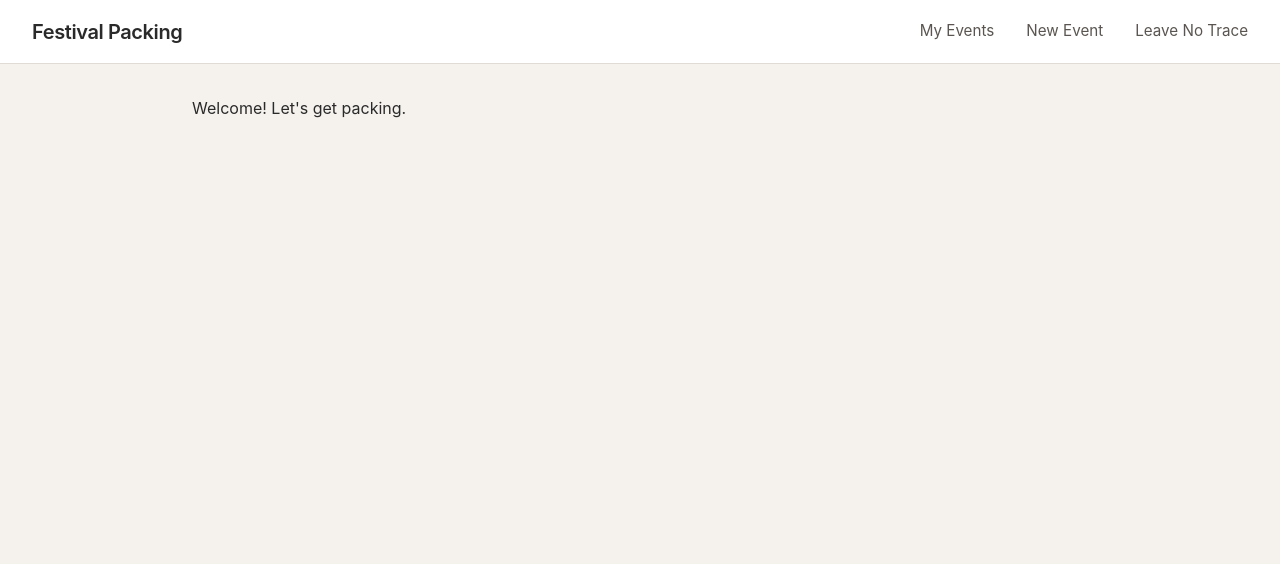
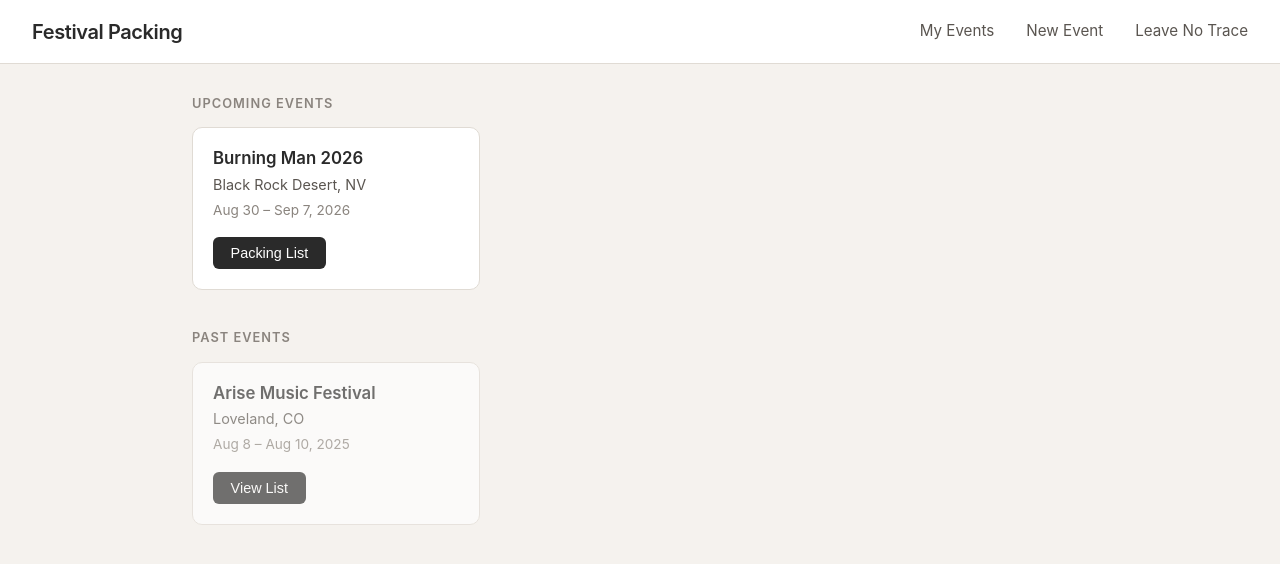
Before and after one commit to jellycat-code/festival-packing, a React (Vite) app: page / in a window 1280 px wide. Shown: the top 564 px of the page. Built offline with nearby package versions, Linux system fonts and the light colour scheme.

Commit message:
Phase 2: homepage with active and past event cards

```diff
--- a/src/App.css
+++ b/src/App.css
@@ -19,6 +19,7 @@
   font-weight: 600;
   color: #2a2a2a;
   letter-spacing: -0.02em;
+  cursor: pointer;
 }
 
 .nav {
@@ -43,3 +44,34 @@
   margin: 0 auto;
   width: 100%;
 }
+
+/* Buttons */
+.btn {
+  display: inline-block;
+  padding: 0.5rem 1.1rem;
+  border-radius: 6px;
+  font-size: 0.9rem;
+  font-weight: 500;
+  cursor: pointer;
+  border: none;
+  transition: background-color 0.2s;
+}
+
+.btn--primary {
+  background-color: #2a2a2a;
+  color: #ffffff;
+}
+
+.btn--primary:hover {
+  background-color: #444;
+}
+
+.btn--secondary {
+  background-color: transparent;
+  color: #2a2a2a;
+  border: 1px solid #c8c2bc;
+}
+
+.btn--secondary:hover {
+  background-color: #ede9e4;
+}
--- a/src/App.jsx
+++ b/src/App.jsx
@@ -1,19 +1,56 @@
+import { useState } from 'react'
+import HomePage from './components/HomePage'
 import './App.css'
 
+const SAMPLE_EVENTS = [
+  {
+    id: 1,
+    name: 'Burning Man 2026',
+    location: 'Black Rock Desert, NV',
+    startDate: '2026-08-30',
+    endDate: '2026-09-07',
+    travelDaysTo: 2,
+    travelDaysFrom: 2,
+    status: 'planning',
+  },
+  {
+    id: 2,
+    name: 'Arise Music Festival',
+    location: 'Loveland, CO',
+    startDate: '2025-08-08',
+    endDate: '2025-08-10',
+    travelDaysTo: 0,
+    travelDaysFrom: 0,
+    status: 'past',
+  },
+]
+
 function App() {
+  const [events] = useState(SAMPLE_EVENTS)
+  const [currentPage, setCurrentPage] = useState('home')
+
+  function handleOpenEvent(event) {
+    // will navigate to packing list in Phase 4
+    console.log('Open event:', event.name)
+  }
+
   return (
     <div className="app">
       <header className="header">
-        <h1 className="logo">Festival Packing</h1>
+        <h1 className="logo" onClick={() => setCurrentPage('home')}>
+          Festival Packing
+        </h1>
         <nav className="nav">
-          <a href="#">My Events</a>
-          <a href="#">New Event</a>
-          <a href="#">Leave No Trace</a>
+          <a onClick={() => setCurrentPage('home')}>My Events</a>
+          <a onClick={() => setCurrentPage('create')}>New Event</a>
+          <a onClick={() => setCurrentPage('lnt')}>Leave No Trace</a>
         </nav>
       </header>
 
       <main className="main">
-        <p>Welcome! Let's get packing.</p>
+        {currentPage === 'home' && (
+          <HomePage events={events} onOpenEvent={handleOpenEvent} />
+        )}
       </main>
     </div>
   )
--- /dev/null
+++ b/src/components/EventCard.css
@@ -0,0 +1,40 @@
+.event-card {
+  background: #ffffff;
+  border: 1px solid #e0dbd4;
+  border-radius: 10px;
+  padding: 1.25rem;
+  display: flex;
+  flex-direction: column;
+  gap: 1rem;
+  transition: box-shadow 0.2s;
+}
+
+.event-card:hover {
+  box-shadow: 0 4px 12px rgba(0, 0, 0, 0.08);
+}
+
+.event-card--past {
+  opacity: 0.65;
+}
+
+.event-card__name {
+  font-size: 1.05rem;
+  font-weight: 600;
+  color: #2a2a2a;
+  margin-bottom: 0.25rem;
+}
+
+.event-card__location {
+  font-size: 0.9rem;
+  color: #5a5550;
+}
+
+.event-card__dates {
+  font-size: 0.85rem;
+  color: #8a847e;
+  margin-top: 0.25rem;
+}
+
+.event-card__footer {
+  margin-top: auto;
+}
--- /dev/null
+++ b/src/components/EventCard.jsx
@@ -0,0 +1,31 @@
+import './EventCard.css'
+
+function formatDateRange(startStr, endStr) {
+  const opts = { month: 'short', day: 'numeric' }
+  const start = new Date(startStr + 'T00:00:00')
+  const end = new Date(endStr + 'T00:00:00')
+  const startFormatted = start.toLocaleDateString('en-US', opts)
+  const endFormatted = end.toLocaleDateString('en-US', { ...opts, year: 'numeric' })
+  return `${startFormatted} – ${endFormatted}`
+}
+
+function EventCard({ event, onOpen, isPast }) {
+  return (
+    <div className={`event-card ${isPast ? 'event-card--past' : ''}`}>
+      <div className="event-card__body">
+        <h3 className="event-card__name">{event.name}</h3>
+        <p className="event-card__location">{event.location}</p>
+        <p className="event-card__dates">
+          {formatDateRange(event.startDate, event.endDate)}
+        </p>
+      </div>
+      <div className="event-card__footer">
+        <button className="btn btn--primary" onClick={() => onOpen(event)}>
+          {isPast ? 'View List' : 'Packing List'}
+        </button>
+      </div>
+    </div>
+  )
+}
+
+export default EventCard
--- /dev/null
+++ b/src/components/HomePage.css
@@ -0,0 +1,25 @@
+.home-page {
+  display: flex;
+  flex-direction: column;
+  gap: 2.5rem;
+}
+
+.events-section h2 {
+  font-size: 0.8rem;
+  font-weight: 600;
+  color: #8a847e;
+  text-transform: uppercase;
+  letter-spacing: 0.08em;
+  margin-bottom: 1rem;
+}
+
+.event-grid {
+  display: grid;
+  grid-template-columns: repeat(auto-fill, minmax(280px, 1fr));
+  gap: 1rem;
+}
+
+.empty-state {
+  color: #8a847e;
+  font-size: 0.95rem;
+}
--- /dev/null
+++ b/src/components/HomePage.jsx
@@ -0,0 +1,39 @@
+import EventCard from './EventCard'
+import './HomePage.css'
+
+function HomePage({ events, onOpenEvent }) {
+  const activeEvents = events.filter(e => e.status === 'planning')
+  const pastEvents = events.filter(e => e.status === 'past')
+
+  return (
+    <div className="home-page">
+      <section className="events-section">
+        <h2>Upcoming Events</h2>
+        {activeEvents.length === 0 ? (
+          <p className="empty-state">No upcoming events. Hit "New Event" to get started!</p>
+        ) : (
+          <div className="event-grid">
+            {activeEvents.map(event => (
+              <EventCard key={event.id} event={event} onOpen={onOpenEvent} />
+            ))}
+          </div>
+        )}
+      </section>
+
+      <section className="events-section">
+        <h2>Past Events</h2>
+        {pastEvents.length === 0 ? (
+          <p className="empty-state">No past events yet.</p>
+        ) : (
+          <div className="event-grid">
+            {pastEvents.map(event => (
+              <EventCard key={event.id} event={event} onOpen={onOpenEvent} isPast />
+            ))}
+          </div>
+        )}
+      </section>
+    </div>
+  )
+}
+
+export default HomePage
```
